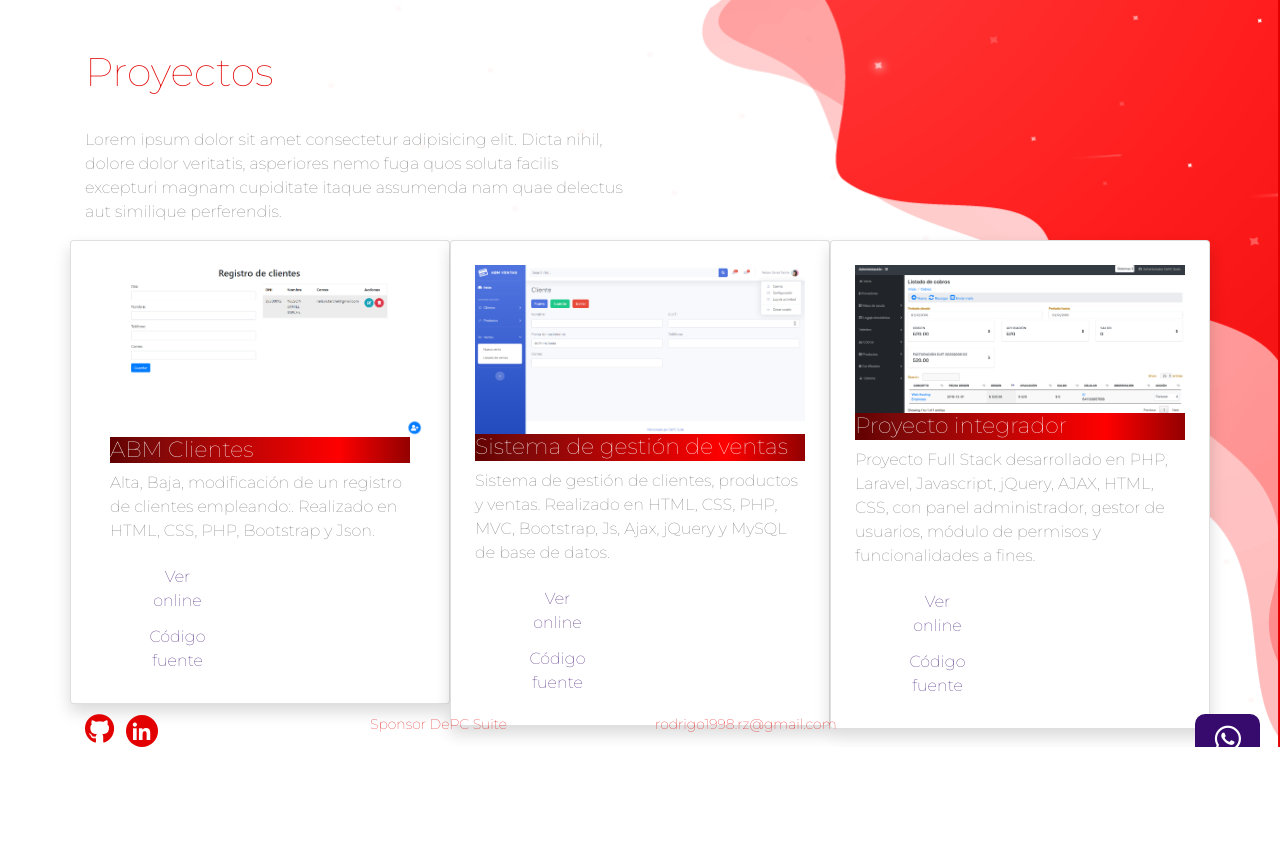
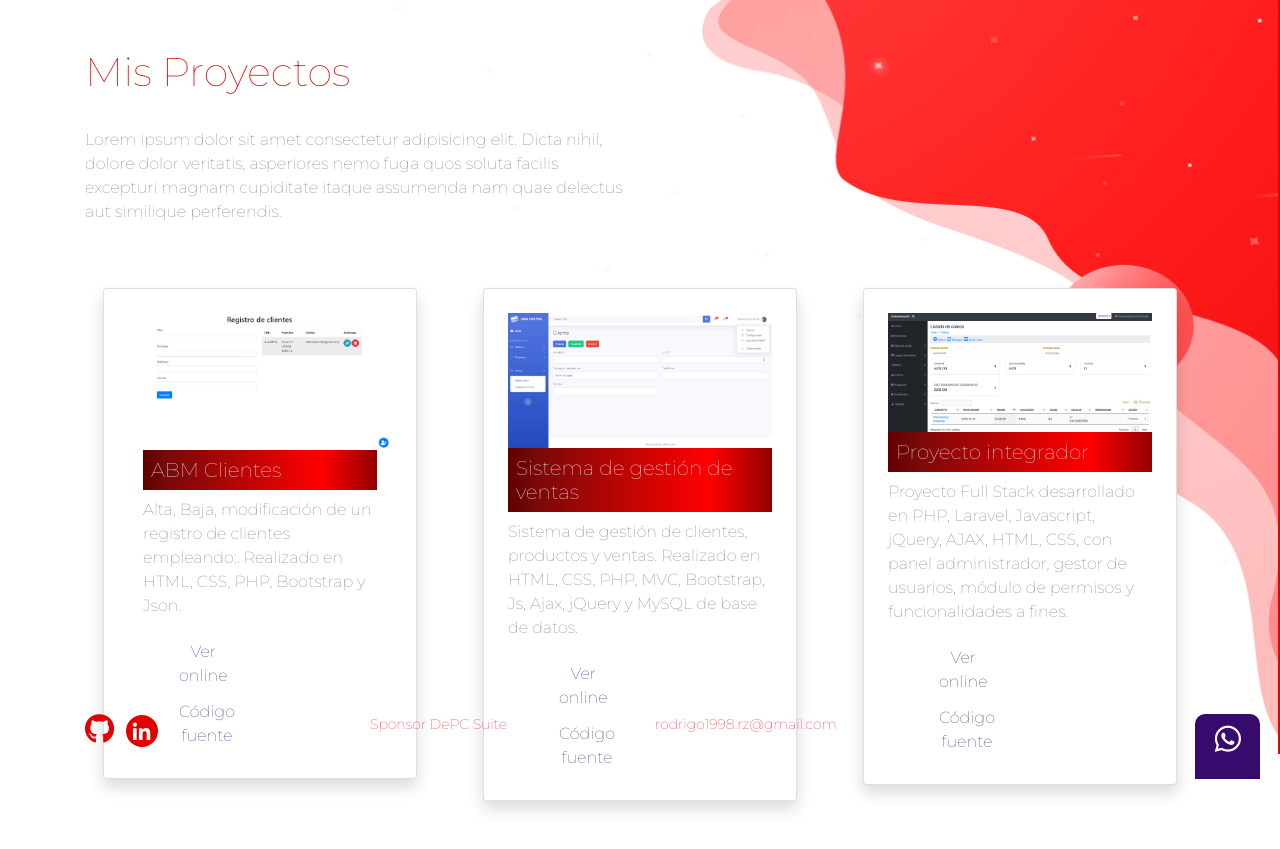
Before and after one commit to rozapa1998/portfolio, a PHP site: page /proyectos.html in a window 1280 px wide. Shown: the part 56-905 px from the top of the page. Before the commit the page ends 803 px from the top, so only its background shows below. Run offline with PHP 8.4, Linux system fonts and the light colour scheme.

Commit message:
cambios menores

```diff
--- a/contacto.html
+++ b/contacto.html
@@ -76,7 +76,7 @@
 
         </div>
     </main>
-    <footer>
+    <footer class="abajo">
         <div class="container">
             <div class="row">
                 <div class="col-3">
--- a/css/estilos.css
+++ b/css/estilos.css
@@ -139,7 +139,7 @@ footer .fa-linkedin-in{
 /*Color y tamaño de letra h2*/
 .blanco{
 color: #FFFFFF;
-font-size: 22px;
+font-size: 20px;
 }
 
 #proyectos{
--- a/proyectos.html
+++ b/proyectos.html
@@ -4,11 +4,13 @@
 <head>
     <meta charset="UTF-8">
     <meta name="viewport" content="width=device-width, initial-scale=1.0">
-    <title>Proyectos</title>
+    <title>Mis Proyectos</title>
     <link rel="stylesheet" href="css/fontawesome/css/all.min.css">
     <link rel="stylesheet" href="css/fontawesome/css/fontawesome.min.css">
     <link rel="stylesheet" href="css/bootstrap/css/bootstrap.min.css">
-    <link href="https://fonts.googleapis.com/css2?family=Montserrat:wght@100,200,300,400,500,600,700,800.900&display=swap" rel="stylesheet">
+    <link
+        href="https://fonts.googleapis.com/css2?family=Montserrat:wght@100,200,300,400,500,600,700,800.900&display=swap"
+        rel="stylesheet">
     <link rel="stylesheet" href="css/estilos.css">
     <script src="css/bootstrap/js/bootstrap.min.js"></script>
     <script src="js/jquery-3.5.1.min.js"></script>
@@ -49,55 +51,67 @@
         <div class="container">
             <div class="row">
                 <div class="col-12 mt-sm-5">
-                    <h1>Proyectos</h1>
+                    <h1>Mis Proyectos</h1>
                 </div>
             </div>
             <div class="row">
                 <div class="col-sm-6 col-12 mt-4">
-                    <p>Lorem ipsum dolor sit amet consectetur adipisicing elit. Dicta nihil, dolore dolor veritatis, asperiores nemo fuga quos soluta facilis excepturi magnam cupiditate itaque assumenda nam quae delectus aut similique perferendis.</p>
+                    <p>Lorem ipsum dolor sit amet consectetur adipisicing elit. Dicta nihil, dolore dolor veritatis,
+                        asperiores nemo fuga quos soluta facilis excepturi magnam cupiditate itaque assumenda nam quae
+                        delectus aut similique perferendis.</p>
                 </div>
             </div>
             <div class="row">
-            	<div class="col-4">
+                <div class="col-4 p-5">
                     <div class="row card shadow p-4">
                         <img src="images/abmclientes.png" alt="ABM Clientes" title="ABM Clientes" class="img-fluid">
                         <div class="col-12">
-            				<h2 class="gradiente blanco">ABM Clientes</h2>
+                            <h2 class="gradiente blanco p-2">ABM Clientes</h2>
                         </div>
                         <div class="col-12">
-            			<p>Alta, Baja, modificación de un registro de clientes empleando:. Realizado en HTML, CSS, PHP, Bootstrap y Json.</p>
+                            <p>Alta, Baja, modificación de un registro de clientes empleando:. Realizado en HTML, CSS,
+                                PHP, Bootstrap y Json.</p>
                         </div>
                         <div class="col-6">
-            				<a href="https://nelsontarche.com.ar/sistema/abmclientes/" class="btn" target="_blank">Ver online</a>
+                            <a href="https://nelsontarche.com.ar/sistema/abmclientes/" class="btn" target="_blank">Ver
+                                online</a>
                         </div>
                         <div class="col-6">
-            				<a href="https://github.com/depcsuite/abmclientes" class="btn" target="_blank">Código fuente</a>
+                            <a href="https://github.com/depcsuite/abmclientes" class="btn" target="_blank">Código
+                                fuente</a>
                         </div>
                     </div>
                 </div>
-            	<div class="col-4">
+                    <div class="col-4 p-5">
                         <div class="row card shadow p-4">
-            			<img src="images/abmventas.png" alt="Sistema de Gestión de Ventas" title="Sistema de Gestión de Ventas" class="img-fluid">
-            			<h2 class="gradiente blanco">Sistema de gestión de ventas</h2>
-            			<p>Sistema de gestión de clientes, productos y ventas. Realizado en HTML, CSS, PHP, MVC, Bootstrap, Js, Ajax, jQuery y MySQL de base de datos.</p>
+                            <img src="images/abmventas.png" alt="Sistema de Gestión de Ventas"
+                                title="Sistema de Gestión de Ventas" class="img-fluid">
+                            <h2 class="gradiente blanco p-2">Sistema de gestión de ventas</h2>
+                            <p>Sistema de gestión de clientes, productos y ventas. Realizado en HTML, CSS, PHP, MVC,
+                                Bootstrap, Js, Ajax, jQuery y MySQL de base de datos.</p>
                             <div class="col-6">
-            				<a href="https://nelsontarche.com.ar/sistema/abmclientes/" class="btn" target="_blank">Ver online</a>
+                                <a href="https://nelsontarche.com.ar/sistema/abmclientes/" class="btn"
+                                    target="_blank">Ver online</a>
                             </div>
                             <div class="col-6">
-            				<a href="https://github.com/depcsuite/abmclientes" class="btn" target="_blank">Código fuente</a>
+                                <a href="https://github.com/depcsuite/abmclientes" class="btn" target="_blank">Código
+                                    fuente</a>
                             </div>
                         </div>
                     </div>
-            	<div class="col-4">
+                <div class="col-4 p-5">
                     <div class="row card shadow p-4">
                         <img src="images/sistema-admin.png" alt="Proyecto" title="Proyecto" class="img-fluid">
-            			<h2 class="gradiente blanco">Proyecto integrador</h2>
-            			<p>Proyecto Full Stack desarrollado en PHP, Laravel, Javascript, jQuery, AJAX, HTML, CSS, con panel administrador, gestor de usuarios, módulo de permisos y funcionalidades a fines.</p>
+                        <h2 class="gradiente blanco p-2">Proyecto integrador</h2>
+                        <p>Proyecto Full Stack desarrollado en PHP, Laravel, Javascript, jQuery, AJAX, HTML, CSS, con
+                            panel administrador, gestor de usuarios, módulo de permisos y funcionalidades a fines.</p>
                         <div class="col-6">
-            				<a href="https://nelsontarche.com.ar/sistema/abmclientes/" class="btn" target="_blank">Ver online</a>
+                            <a href="https://nelsontarche.com.ar/sistema/abmclientes/" class="btn" target="_blank">Ver
+                                online</a>
                         </div>
-            			<div class="col-6">
-            				<a href="https://github.com/depcsuite/abmclientes" class="btn" target="_blank">Código fuente</a>
+                        <div class="col-6 text-right">
+                            <a href="https://github.com/depcsuite/abmclientes" class="btn" target="_blank">Código
+                                fuente</a>
                         </div>
                     </div>
                 </div>
@@ -111,7 +125,8 @@
             <div class="row">
                 <div class="col-3">
                     <a href="https://github.com" target="_blank" title="Github"><i class="fab fa-github"></i></a>
-                    <a href="https://www.linkedin.com/" target="_blank" title="Linkedin"><i class="fab fa-linkedin-in"></i></a>
+                    <a href="https://www.linkedin.com/" target="_blank" title="Linkedin"><i
+                            class="fab fa-linkedin-in"></i></a>
                 </div>
                 <div class="col-3">
                     Sponsor <a href="https://depcsuite.com" target="_blank" title="DEPCSUITE">DePC Suite</a>
@@ -120,7 +135,8 @@
                     <a href="mailto:rodrigo1998.rz@gmail.com">rodrigo1998.rz@gmail.com</a>
                 </div>
                 <div class="col-3 text-right">
-                    <a href="https://api.whatsapp.com/send?phone=541162423341" title="Whatsapp"><i class="fab fa-whatsapp whapp"></i></a>
+                    <a href="https://api.whatsapp.com/send?phone=541162423341" title="Whatsapp"><i
+                            class="fab fa-whatsapp whapp"></i></a>
                 </div>
 
             </div>
```
Lines whose indentation alone changed are shown as unchanged.
